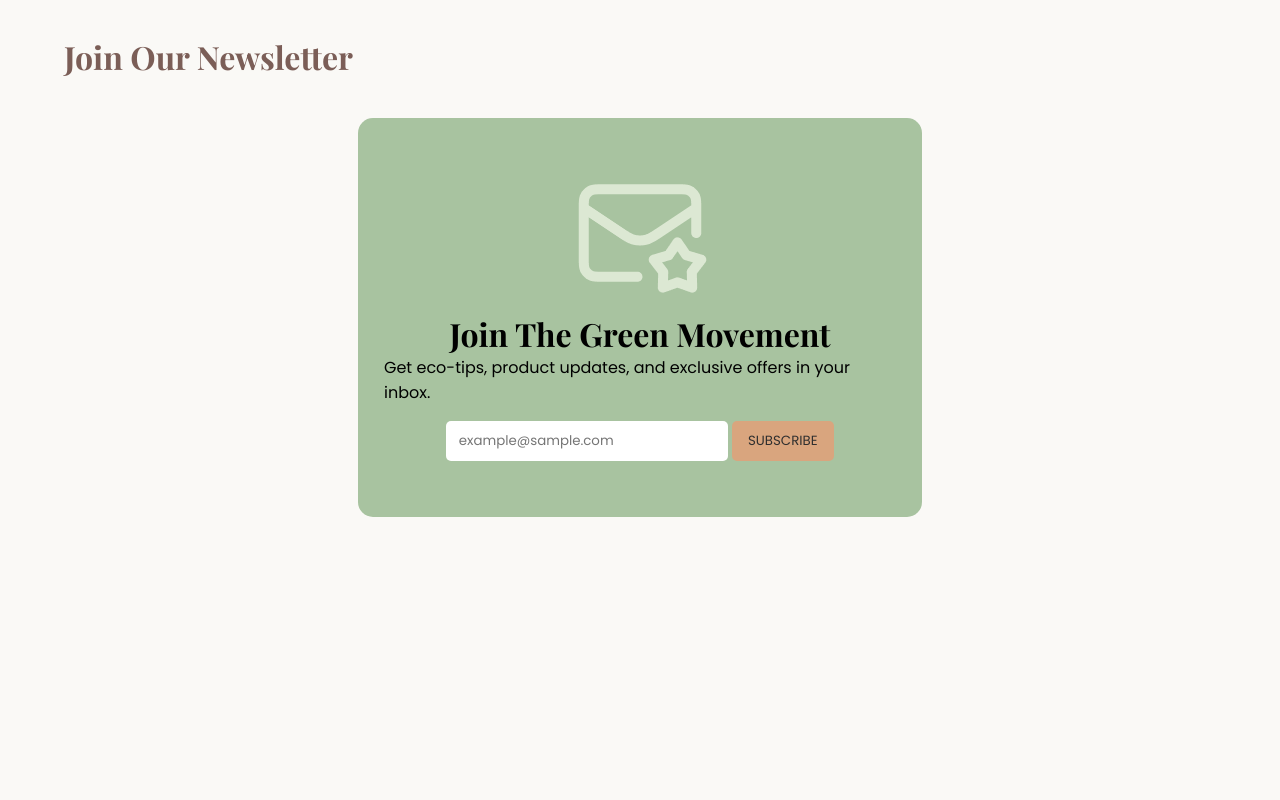
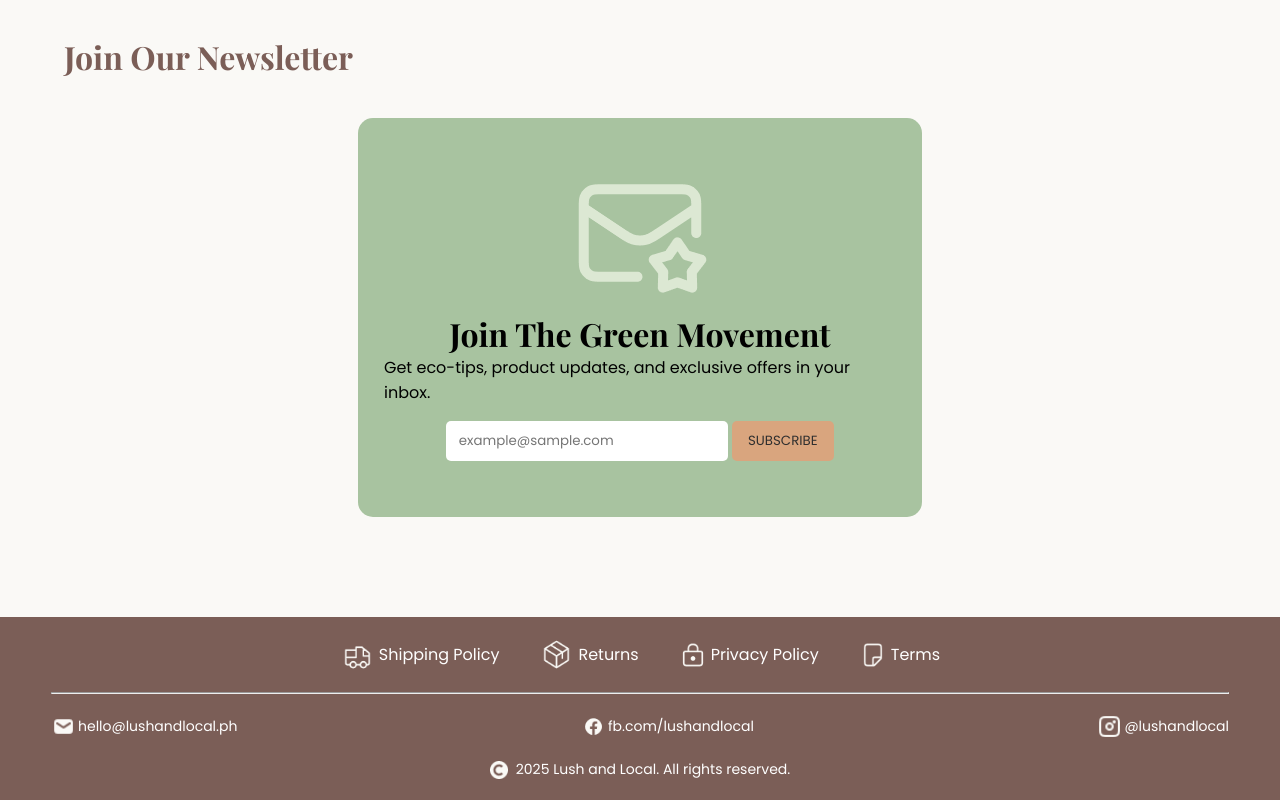
Before and after one commit to keishouu/lushnlocal, a plain HTML site: page index.html in a window 1280 px wide. Shown: the part 3122-3922 px from the top of the page. Before the commit the page ends 3639 px from the top, so only its background shows below. Drawn offline with nearby package versions, Linux system fonts and the light colour scheme; a web font is replaced by a local one.

Commit message:
add footer and update category wrapper styles into grid

```diff
--- /dev/null
+++ b/footer.html
@@ -0,0 +1,69 @@
+<!DOCTYPE html>
+<html lang="en">
+
+<head>
+  <meta charset="UTF-8">
+  <meta name="viewport" content="width=device-width, initial-scale=1.0">
+  <title>Document</title>
+  <link rel="stylesheet" href="https://cdn.jsdelivr.net/npm/swiper@11/swiper-bundle.min.css" />
+  <link rel="stylesheet" href="styles/footer.css">
+  <script src="https://kit.fontawesome.com/cd3bff5ff2.js" crossorigin="anonymous"></script>
+</head>
+
+<body>
+  <footer>
+    <div class="policy">
+      <div class="policy-wrapper">
+
+        <div class="policy-items">
+          <img class="size-1" src="/assets/icons/package_car.png" alt="shipping-policy">
+          <span>Shipping Policy</span>
+        </div>
+        <div class="policy-items">
+          <img class="size-1" src="/assets/icons/package.png" alt="returns">
+          <span>Returns</span>
+        </div>
+        <div class="policy-items">
+          <img class="size-2" src="/assets/icons/Lock.png" alt="privacy-policy">
+          <span>Privacy Policy</span>
+        </div>
+        <div class="policy-items">
+          <img class="size-2" src="/assets/icons/Blank_alt.png" alt="terms">
+          <span>Terms</span>
+        </div>
+
+      </div>
+
+      <hr>
+
+      <div class="social-media">
+
+        <div class="social-items">
+          <img src="/assets/icons/Message_fill.png" alt="email">
+          <span>hello@lushandlocal.ph</span>
+        </div>
+        <div class="social-items">
+          <img src="/assets/icons/facebook-svgrepo-com 1.png" alt="facebook">
+          <span>fb.com/lushandlocal</span>
+        </div>
+        <div class="social-items">
+          <img src="/assets/icons/insta.png" alt="instagram">
+          <span>@lushandlocal</span>
+        </div>
+
+      </div>
+
+      <div class="copyright">
+
+        <div class="copyright-items">
+
+          <img src="/assets/icons/copyright-svgrepo-com 1.png" alt="copyright">
+          <span>2025 Lush and Local. All rights reserved.</span>
+        </div>
+
+      </div>
+    </div>
+  </footer>
+</body>
+
+</html>
--- a/index.html
+++ b/index.html
@@ -1,13 +1,15 @@
 <!DOCTYPE html>
 <html lang="en">
+
 <head>
     <meta charset="UTF-8">
     <meta name="viewport" content="width=device-width, initial-scale=1.0">
     <title>Lush and Local</title>
     <link rel="stylesheet" href="styles/style.css">
-    <link rel="stylesheet" href="https://cdn.jsdelivr.net/npm/swiper@11/swiper-bundle.min.css"/>
+    <link rel="stylesheet" href="https://cdn.jsdelivr.net/npm/swiper@11/swiper-bundle.min.css" />
     <script src="https://kit.fontawesome.com/cd3bff5ff2.js" crossorigin="anonymous"></script>
 </head>
+
 <body>
     <div class="landing-container">
         <div id="navbar"></div>
@@ -22,7 +24,7 @@
                     </div>
                     <div class="sub-info">
                         <span class="sub-info">Discover eco-friendly, locally-crafted essentials
-        for a greener lifestyle.</span>
+                            for a greener lifestyle.</span>
                     </div>
                     <div class="banner-button">
                         <button>shop now</button>
@@ -61,9 +63,9 @@
                 <span>customer favorites:</span>
             </div>
             <div class="btn-swipper">
-                    <button class="prev-btn"><i class="fa-solid fa-arrow-left"></i></button>
-                    <button class="next-btn"><i class="fa-solid fa-arrow-right"></i></button>
-                </div>
+                <button class="prev-btn"><i class="fa-solid fa-arrow-left"></i></button>
+                <button class="next-btn"><i class="fa-solid fa-arrow-right"></i></button>
+            </div>
             <div class="card-wrapper">
                 <ul class="card-list">
                     <li class="card-item">
@@ -73,7 +75,10 @@
                             </div>
                             <div class="card-info">
                                 <h2 class="card-title">Handmade Lavender Soap <br> P199</h2>
-                                <span class="card-sub-info">Calm your senses with our Handmade Lavender Soap, made from cold-pressed coconut oil, olive oil, and dried lavender buds. This gentle bar soothes the skin while providing a luxurious lather. Perfect for daily use on both face and body.</span>
+                                <span class="card-sub-info">Calm your senses with our Handmade Lavender Soap, made from
+                                    cold-pressed coconut oil, olive oil, and dried lavender buds. This gentle bar
+                                    soothes the skin while providing a luxurious lather. Perfect for daily use on both
+                                    face and body.</span>
                                 <div class="card-star">
                                     <i class="fa-solid fa-star"></i>
                                     <i class="fa-solid fa-star"></i>
@@ -81,7 +86,8 @@
                                     <i class="fa-solid fa-star"></i>
                                     <i class="fa-solid fa-star"></i>
                                 </div>
-                                <span class="card-comment">“Smells heavenly and makes my skin so soft. I no longer need lotion after using this!” – Katrina M.</span> <br>
+                                <span class="card-comment">“Smells heavenly and makes my skin so soft. I no longer need
+                                    lotion after using this!” – Katrina M.</span> <br>
                                 <button class="card-btn">Add to Cart</button>
                             </div>
                         </a>
@@ -93,7 +99,12 @@
                             </div>
                             <div class="card-info">
                                 <h2 class="card-title">Lorem Ipsum<br> P299</h2>
-                                <span class="card-sub-info">Lorem ipsum dolor sit amet, consectetur adipiscing elit, sed do eiusmod tempor incididunt ut labore et dolore magna aliqua. Ut enim ad minim veniam, quis nostrud exercitation ullamco laboris nisi ut aliquip ex ea commodo consequat. Duis aute irure dolor in reprehenderit in voluptate velit esse cillum dolore eu fugiat nulla pariatur. Excepteur sint occaecat cupidatat non proident, sunt in culpa qui officia deserunt mollit anim id est laborum.</span>
+                                <span class="card-sub-info">Lorem ipsum dolor sit amet, consectetur adipiscing elit, sed
+                                    do eiusmod tempor incididunt ut labore et dolore magna aliqua. Ut enim ad minim
+                                    veniam, quis nostrud exercitation ullamco laboris nisi ut aliquip ex ea commodo
+                                    consequat. Duis aute irure dolor in reprehenderit in voluptate velit esse cillum
+                                    dolore eu fugiat nulla pariatur. Excepteur sint occaecat cupidatat non proident,
+                                    sunt in culpa qui officia deserunt mollit anim id est laborum.</span>
                                 <div class="card-star">
                                     <i class="fa-solid fa-star"></i>
                                     <i class="fa-solid fa-star"></i>
@@ -101,7 +112,8 @@
                                     <i class="fa-solid fa-star"></i>
                                     <i class="fa-solid fa-star"></i>
                                 </div>
-                                <span class="card-comment">Lorem ipsum dolor sit amet, consectetur adipiscing elit, sed do eiusmod tempor incididunt ut labore et dolore magna aliqua.</span> <br>
+                                <span class="card-comment">Lorem ipsum dolor sit amet, consectetur adipiscing elit, sed
+                                    do eiusmod tempor incididunt ut labore et dolore magna aliqua.</span> <br>
                                 <button class="card-btn">Add to Cart</button>
                             </div>
                         </a>
@@ -113,7 +125,10 @@
                             </div>
                             <div class="card-info">
                                 <h2 class="card-title">Handmade Lavender Soap <br> P199</h2>
-                                <span class="card-sub-info">Calm your senses with our Handmade Lavender Soap, made from cold-pressed coconut oil, olive oil, and dried lavender buds. This gentle bar soothes the skin while providing a luxurious lather. Perfect for daily use on both face and body.</span>
+                                <span class="card-sub-info">Calm your senses with our Handmade Lavender Soap, made from
+                                    cold-pressed coconut oil, olive oil, and dried lavender buds. This gentle bar
+                                    soothes the skin while providing a luxurious lather. Perfect for daily use on both
+                                    face and body.</span>
                                 <div class="card-star">
                                     <i class="fa-solid fa-star"></i>
                                     <i class="fa-solid fa-star"></i>
@@ -121,7 +136,8 @@
                                     <i class="fa-solid fa-star"></i>
                                     <i class="fa-solid fa-star"></i>
                                 </div>
-                                <span class="card-comment">“Smells heavenly and makes my skin so soft. I no longer need lotion after using this!” – Katrina M.</span> <br>
+                                <span class="card-comment">“Smells heavenly and makes my skin so soft. I no longer need
+                                    lotion after using this!” – Katrina M.</span> <br>
                                 <button class="card-btn">Add to Cart</button>
                             </div>
                         </a>
@@ -132,11 +148,13 @@
         <div class="lushlocal-container">
             <div class="lushlocal-wrapper">
                 <div class="ll-img">
-                <img src="assets/image 8.png" alt="">
+                    <img src="assets/image 8.png" alt="">
                 </div>
                 <div class="ll-info">
                     <h2 class="ll-header">sustainable living<br> made simple</h2>
-                    <span>At Lush & Local, we believe in living gently. Our curated eco-friendly products are ethically made by local artisans with the planet in mind. Every purchase supports a greener future and small businesses in the Philippines.</span> <br>
+                    <span>At Lush & Local, we believe in living gently. Our curated eco-friendly products are ethically
+                        made by local artisans with the planet in mind. Every purchase supports a greener future and
+                        small businesses in the Philippines.</span> <br>
                     <button class="ll-btn">learn more <i class="fa-solid fa-arrow-right"></i></button>
                 </div>
             </div>
@@ -206,8 +224,8 @@
             </div>
         </div>
     </div>
-
-
+    <div id="footer"></div>
     <script src="scripts/script.js"></script>
 </body>
+
 </html>
--- a/scripts/script.js
+++ b/scripts/script.js
@@ -1,41 +1,46 @@
-    document.addEventListener('DOMContentLoaded', () => {
-    const filterBtn = document.getElementById('filterToggleBtn');
-    const dropdown = document.getElementById('filterDropdown');
+document.addEventListener("DOMContentLoaded", () => {
+	const filterBtn = document.getElementById("filterToggleBtn");
+	const dropdown = document.getElementById("filterDropdown");
 
-    filterBtn.addEventListener('click', () => {
-        dropdown.classList.toggle('show');
+	filterBtn.addEventListener("click", () => {
+		dropdown.classList.toggle("show");
 	});
 });
 
-
-fetch('navbar.html')
-        .then(res => res.text())
-        .then(data => {
-            document.getElementById('navbar').innerHTML = data;
+fetch("navbar.html")
+	.then((res) => res.text())
+	.then((data) => {
+		document.getElementById("navbar").innerHTML = data;
 	});
 
 let currentIndex = 0;
-const cardList = document.querySelector('.card-list');
-const cards = document.querySelectorAll('.card-item');
+const cardList = document.querySelector(".card-list");
+const cards = document.querySelectorAll(".card-item");
 const totalCards = cards.length;
 
-document.querySelector('.next-btn').addEventListener('click', () => {
+document.querySelector(".next-btn").addEventListener("click", () => {
 	currentIndex = (currentIndex + 1) % totalCards;
 	updateCarousel();
 });
 
-document.querySelector('.prev-btn').addEventListener('click', () => {
+document.querySelector(".prev-btn").addEventListener("click", () => {
 	currentIndex = (currentIndex - 1 + totalCards) % totalCards;
 	updateCarousel();
 });
 
 function updateCarousel() {
-    const cardWrapper = document.querySelector('.card-wrapper');
+	const cardWrapper = document.querySelector(".card-wrapper");
 	const cardWidth = cards[0].offsetWidth;
 	const wrapperWidth = cardWrapper.offsetWidth;
 
 	// Calculate the left offset so the current card is centered
-    const offset = (cardWidth * currentIndex) - (wrapperWidth - cardWidth) / 2;
+	const offset = cardWidth * currentIndex - (wrapperWidth - cardWidth) / 2;
 
 	cardList.style.transform = `translateX(-${offset}px)`;
 }
+
+fetch("footer.html")
+	.then((res) => res.text())
+	.then((data) => {
+		document.getElementById("footer").innerHTML = data;
+	});
--- /dev/null
+++ b/styles/footer.css
@@ -0,0 +1,113 @@
+ @import url('https://fonts.googleapis.com/css2?family=Outfit:wght@100..900&family=Poppins:ital,wght@0,100;0,200;0,300;0,400;0,500;0,600;0,700;0,800;0,900;1,100;1,200;1,300;1,400;1,500;1,600;1,700;1,800;1,900&display=swap');
+
+    footer {
+      background-color: #7B5E57;
+      padding: 20px;
+      margin-top: 100px;
+    }
+
+    .policy {
+      max-width: 95%;
+      margin: 0 auto;
+    }
+
+    .policy span {
+      font-family: Poppins;
+      color: #ffffff;
+      white-space: nowrap;
+    }
+
+    .policy-wrapper {
+      display: flex;
+      gap: 40px;
+      flex-wrap: wrap;
+      justify-content: center;
+    }
+
+    @media screen and (max-width: 600px) {
+      .policy-wrapper {
+        display: grid;
+        grid-template-columns: repeat(2, 1fr);
+        gap: 20px 40px;
+        justify-items: center;
+      }
+
+      .policy-items {
+        justify-content: flex-start;
+      }
+    }
+
+    .policy-items {
+      display: flex;
+      align-items: center;
+      gap: 4px;
+    }
+
+    .policy-items span {
+      font-size: 16px;
+    }
+
+    .size-1 {
+      width: 35px;
+      height: 35px;
+    }
+
+    .size-2 {
+      width: 28px;
+      height: 28px;
+    }
+
+    hr {
+      margin: 20px 0;
+    }
+
+    .social-media {
+      display: flex;
+      justify-content: space-between;
+      flex-wrap: wrap;
+    }
+
+    @media screen and (max-width: 600px) {
+      .social-media {
+        display: flex;
+        align-items: center;
+        flex-direction: column;
+        gap: 20px;
+      }
+    }
+
+    .social-items {
+      display: flex;
+      align-items: center;
+      gap: 2px;
+    }
+
+    .social-items img {
+      width: 25px;
+      height: 25px;
+    }
+
+    .social-items span {
+      font-size: 14px;
+    }
+
+    .copyright {
+      display: flex;
+      justify-content: center;
+      margin-top: 20px;
+    }
+
+    .copyright-items {
+      display: flex;
+      align-items: center;
+      gap: 8px;
+    }
+
+    .copyright-items img {
+      width: 18px;
+      height: 18px;
+    }
+
+    .copyright-items span {
+      font-size: 14px;
+    }
```
Also changed, not shown: styles/style.css (+7 -1 lines), assets/icons/Blank_alt.png (added), assets/icons/Lock.png (added), assets/icons/Message_fill.png (added), assets/icons/copyright-svgrepo-com 1.png (added), assets/icons/facebook-svgrepo-com 1.png (added), assets/icons/insta.png (added), assets/icons/package.png (added), assets/icons/package_car.png (added). Lines whose indentation alone changed are shown as unchanged.
